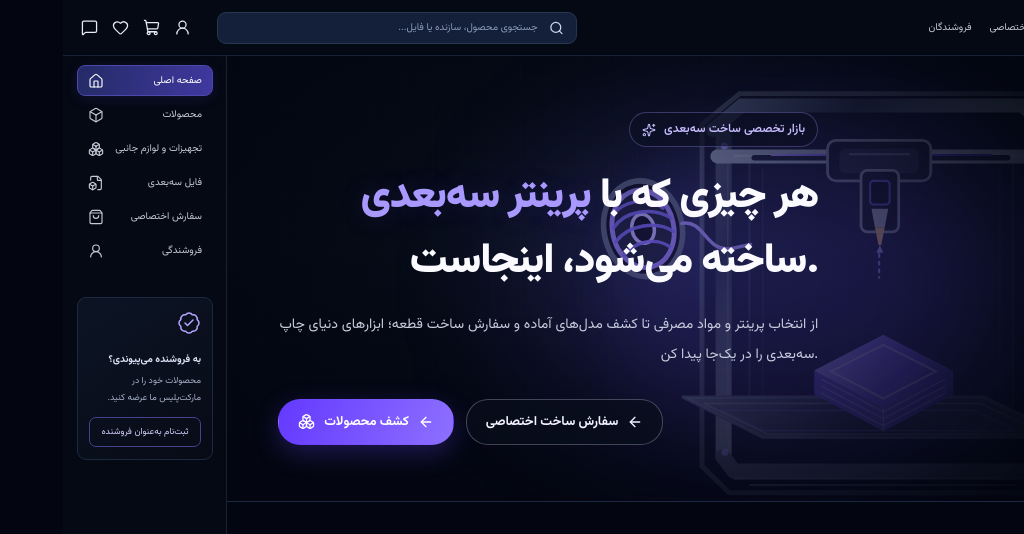
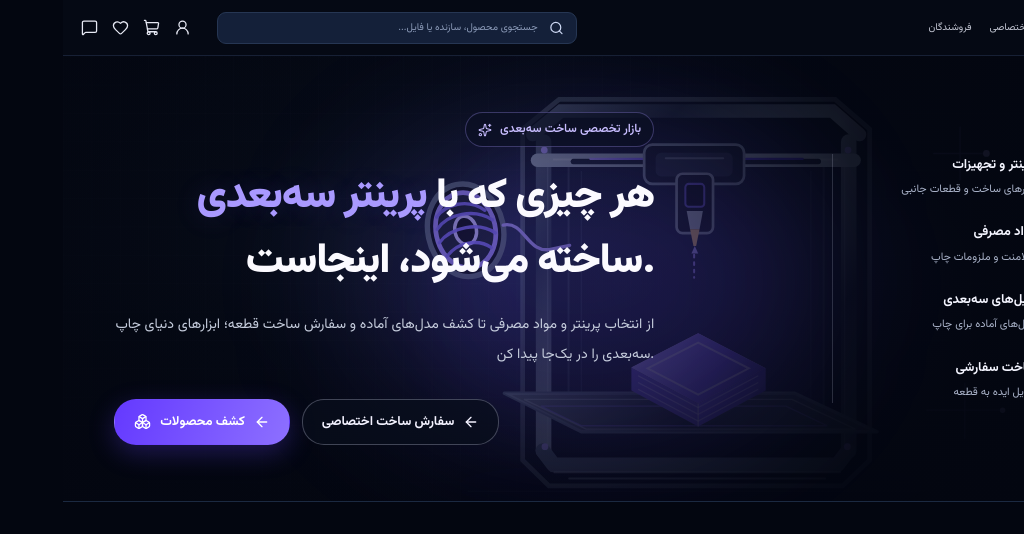
Before and after one commit to ParisaAtaee2000/web-projects, a React (Vite) app in the folder 3d-marketplace/: page / in a window 1280 px wide. Shown: the top 534 px of the page, without its empty margins (256-1280 px from the left). Built offline with nearby package versions, Linux system fonts and the light colour scheme.

Commit message:
Widen and position sidebar on the right

```diff
--- a/3d-marketplace/src/components/layout/app-shell.css
+++ b/3d-marketplace/src/components/layout/app-shell.css
@@ -1 +1,43 @@
-.app-shell{min-height:100vh;background:#030610;color:#f7f7ff;overflow:hidden;direction:ltr}.app-shell__body{display:grid;grid-template-columns:164px minmax(0,1fr);min-height:calc(100vh - 56px)}.app-shell__main{min-width:0;min-height:calc(100vh - 56px);background:#030610;direction:rtl}@media(max-width:760px){.app-shell__body{grid-template-columns:minmax(0,1fr)}.app-shell__main{min-height:calc(100vh - 56px)}}
+.app-shell {
+  min-height: 100vh;
+  background: #030610;
+  color: #f7f7ff;
+  overflow: hidden;
+  direction: ltr;
+}
+
+.app-shell__body {
+  display: grid;
+  grid-template-columns: minmax(0, 1fr) 200px;
+  min-height: calc(100vh - 56px);
+}
+
+.app-shell__body > .reference-sidebar {
+  grid-column: 2;
+  grid-row: 1;
+}
+
+.app-shell__main {
+  grid-column: 1;
+  grid-row: 1;
+  min-width: 0;
+  min-height: calc(100vh - 56px);
+  background: #030610;
+  direction: rtl;
+}
+
+@media (max-width: 760px) {
+  .app-shell__body {
+    grid-template-columns: minmax(0, 1fr);
+  }
+
+  .app-shell__body > .reference-sidebar {
+    display: none;
+  }
+
+  .app-shell__main {
+    grid-column: 1;
+    grid-row: 1;
+    min-height: calc(100vh - 56px);
+  }
+}
```
